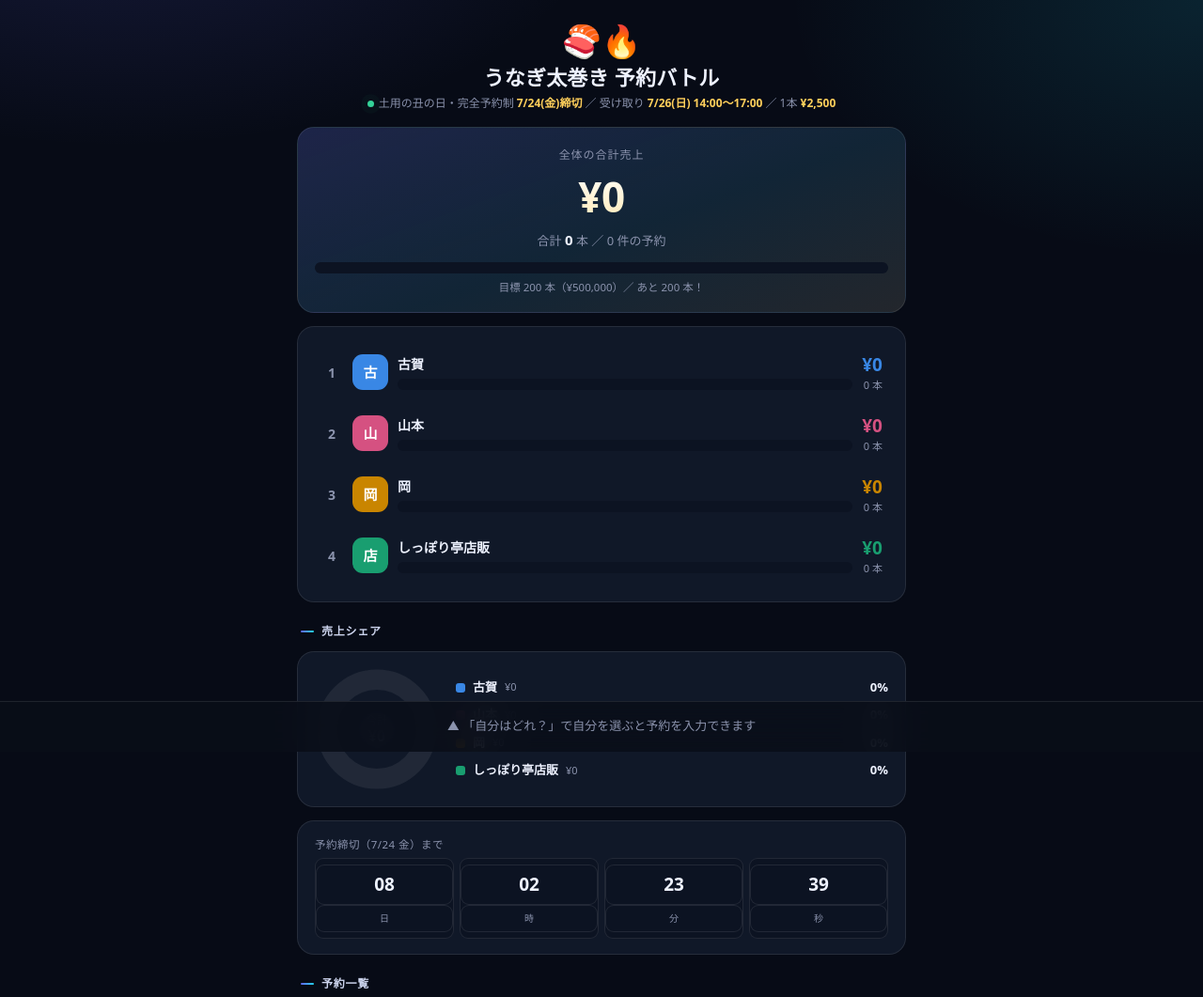
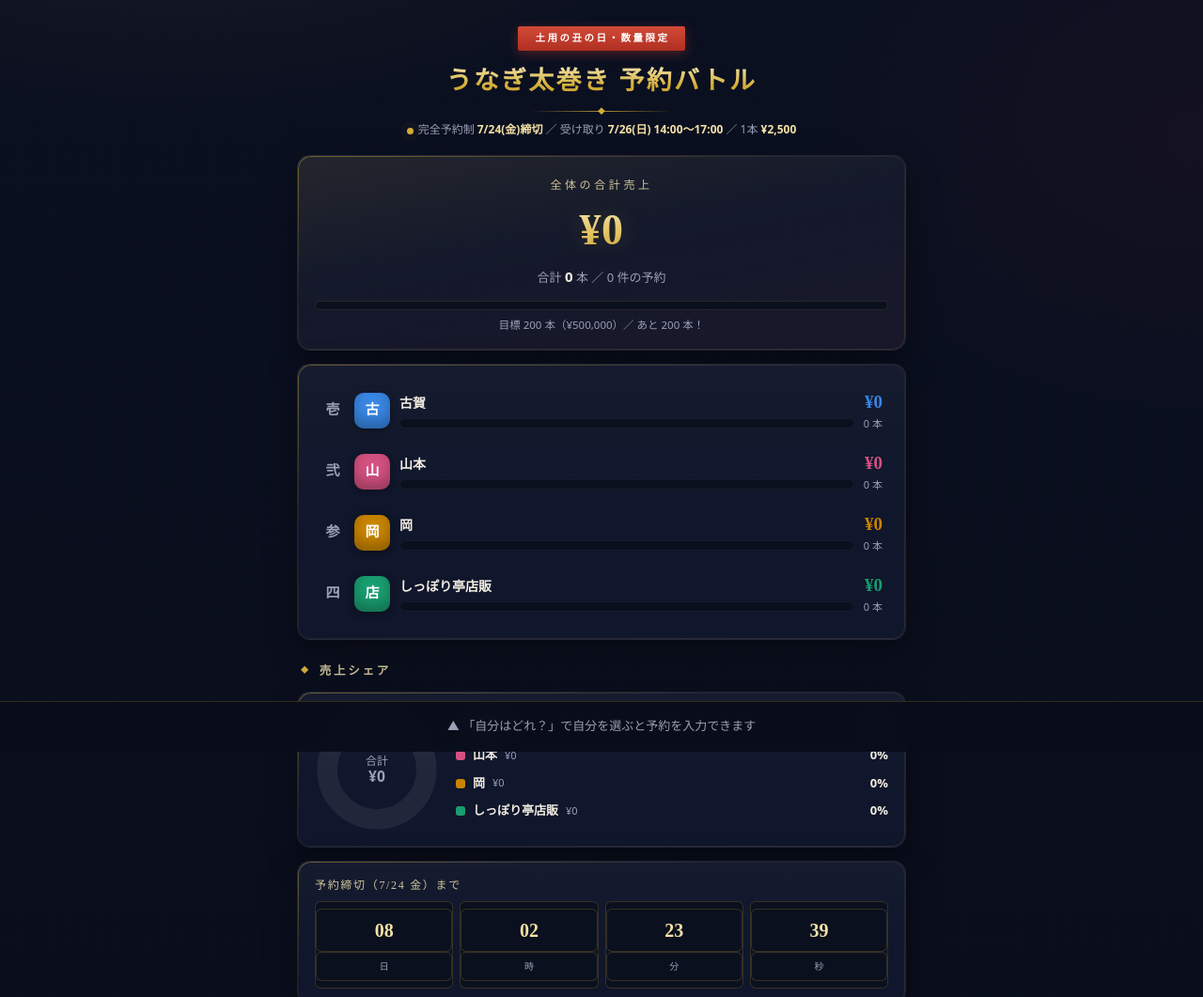
Before and after one commit to j11046rk-commits/abet-news, an Astro site in the folder site/: page /futomaki in a window 1280 px wide. Shown: the top 1061 px of the page at 94% size. Built offline with nearby package versions, Linux system fonts and the light colour scheme; Astro itself is replaced by a stand-in of ours; no server answers; the database is empty.

Commit message:
style(futomaki): 和モダン漆黒×金に全面リデザイン
- チラシ準拠の藍黒地・金の面取りボーダー・明朝体の見出し/数字
- 売上ヒーローを金グラデ、進捗/ボタンを金塗、順位を漢数字(壱弐参四)に
- 朱の帯バッジ「土用の丑の日・数量限定」、紙吹雪を金箔パレットに
- 機能・レイアウト構造は不変（色とタイポグラフィのみ）

Co-Authored-By: Claude Opus 4.8 <noreply@anthropic.com>

```diff
--- a/site/src/pages/futomaki.astro
+++ b/site/src/pages/futomaki.astro
@@ -27,13 +27,16 @@ const nf0 = new Intl.NumberFormat('ja-JP');
     <meta charset="utf-8" />
     <meta name="viewport" content="width=device-width, initial-scale=1, maximum-scale=1" />
     <meta name="robots" content="noindex,nofollow" />
-    <meta name="theme-color" content="#070b16" />
+    <meta name="theme-color" content="#0a0e1d" />
     <title>うなぎ太巻き 予約バトル｜しっぽり亭</title>
     <style is:global>
       :root {
-        --bg: #070b16; --surface: #101828; --surface2: #0c1322; --line: rgba(255,255,255,.09);
-        --txt: #eef2ff; --muted: #8b93ad; --gold: #ffcf5b;
-        --g1: #6366f1; --g2: #22d3ee;
+        --bg: #0a0e1d; --surface: #10162b; --surface2: #0b101f;
+        --line: rgba(212,175,55,.20); --line2: rgba(255,255,255,.06);
+        --txt: #f2eee3; --muted: #9aa0b5;
+        --gold: #d4af37; --gold-l: #f3e0a5; --gold-d: #a8842b;
+        --shu: #cf3e2e;
+        --serif: "Hiragino Mincho ProN", "Yu Mincho", "Noto Serif JP", serif;
       }
       * { box-sizing: border-box; -webkit-tap-highlight-color: transparent; }
       /* 連打対策: ダブルタップズーム無効＋テキスト選択防止 */
@@ -43,63 +46,80 @@ const nf0 = new Intl.NumberFormat('ja-JP');
         font-family: system-ui, -apple-system, "Hiragino Kaku Gothic ProN", "Noto Sans JP", sans-serif;
         line-height: 1.5; -webkit-font-smoothing: antialiased;
         background:
-          radial-gradient(900px 500px at 10% -8%, rgba(99,102,241,.18), transparent 60%),
-          radial-gradient(800px 500px at 100% 0%, rgba(34,211,238,.12), transparent 55%),
-          radial-gradient(700px 600px at 80% 110%, rgba(255,207,91,.10), transparent 60%),
-          var(--bg);
+          radial-gradient(1000px 520px at 15% -10%, rgba(212,175,55,.09), transparent 60%),
+          radial-gradient(760px 540px at 100% 8%, rgba(207,62,46,.05), transparent 55%),
+          radial-gradient(900px 700px at 72% 115%, rgba(212,175,55,.07), transparent 60%),
+          linear-gradient(180deg, #0b1021, #090d18);
         min-height: 100vh; overflow-x: hidden;
       }
-      .wrap { max-width: 680px; margin: 0 auto; padding: 20px 16px 40px; }
-      .card { background: var(--surface); border: 1px solid var(--line); border-radius: 18px; padding: 16px 18px;
-        backdrop-filter: blur(12px); }
+      .wrap { max-width: 680px; margin: 0 auto; padding: 22px 16px 40px; }
+      .card { position: relative; background: linear-gradient(180deg, rgba(255,255,255,.022), rgba(255,255,255,0) 55%), var(--surface);
+        border: 1px solid var(--line2); border-radius: 14px; padding: 16px 18px;
+        box-shadow: 0 12px 34px rgba(0,0,0,.38); }
+      /* 金の面取りボーダー（上辺から差す光） */
+      .card::before { content:''; position:absolute; inset:0; border-radius:14px; padding:1px; pointer-events:none;
+        background: linear-gradient(165deg, rgba(212,175,55,.45), rgba(212,175,55,.05) 38%, rgba(212,175,55,.14) 90%);
+        -webkit-mask: linear-gradient(#fff 0 0) content-box, linear-gradient(#fff 0 0);
+        -webkit-mask-composite: xor; mask-composite: exclude; }
       .mb { margin-bottom: 14px; }
 
-      header.top { text-align: center; margin: 6px 0 16px; }
-      header.top .emoji { font-size: 34px; line-height: 1; }
-      header.top h1 { font-size: 22px; margin: 6px 0 2px; font-weight: 800; letter-spacing: .01em; }
+      header.top { text-align: center; margin: 4px 0 18px; }
+      .badge-shu { display:inline-block; background: linear-gradient(180deg, #d24a37, #b02f22);
+        color:#fff; font-size:10.5px; font-weight:700; letter-spacing:.24em; padding:5px 16px 5px 18px; border-radius:2px;
+        box-shadow: 0 3px 12px rgba(207,62,46,.35); font-family: var(--serif); }
+      header.top h1 { font-family: var(--serif); font-size: 27px; margin: 12px 0 0; font-weight: 700; letter-spacing:.08em;
+        background: linear-gradient(180deg, #f8ecc2, #d4af37 62%, #c39a30); -webkit-background-clip: text; background-clip: text; color: transparent; }
+      .orn { width: 150px; height: 1px; margin: 12px auto 10px; position: relative;
+        background: linear-gradient(90deg, transparent, rgba(212,175,55,.8), transparent); }
+      .orn::after { content:'◆'; position:absolute; top:-6px; left:50%; transform:translateX(-50%);
+        color: var(--gold); font-size: 8px; background: transparent; }
       header.top .sub { font-size: 12px; color: var(--muted); }
-      header.top .sub b { color: var(--gold); font-weight: 700; }
-      .livedot { display:inline-block; width:7px; height:7px; border-radius:50%; background:#34d399;
-        margin-right:5px; box-shadow:0 0 0 0 rgba(52,211,153,.7); animation:pulse 2s infinite; vertical-align:middle; }
-      @keyframes pulse { 0%{box-shadow:0 0 0 0 rgba(52,211,153,.6);} 70%{box-shadow:0 0 0 7px rgba(52,211,153,0);} 100%{box-shadow:0 0 0 0 rgba(52,211,153,0);} }
+      header.top .sub b { color: var(--gold-l); font-weight: 700; }
+      .livedot { display:inline-block; width:7px; height:7px; border-radius:50%; background:var(--gold);
+        margin-right:5px; box-shadow:0 0 0 0 rgba(212,175,55,.7); animation:pulse 2s infinite; vertical-align:middle; }
+      @keyframes pulse { 0%{box-shadow:0 0 0 0 rgba(212,175,55,.55);} 70%{box-shadow:0 0 0 7px rgba(212,175,55,0);} 100%{box-shadow:0 0 0 0 rgba(212,175,55,0);} }
 
       /* ===== 売上ヒーロー（最上部） ===== */
-      .salescard { position: relative; overflow: hidden; text-align: center; padding: 20px 18px 18px;
-        background: linear-gradient(160deg, rgba(99,102,241,.16), rgba(34,211,238,.07) 55%, rgba(255,207,91,.08)), var(--surface); }
-      .salescard .lbl { font-size: 12px; color: var(--muted); letter-spacing:.08em; }
-      .salescard .yen { font-size: 44px; font-weight: 800; letter-spacing:-.01em; margin: 2px 0 0; font-variant-numeric: tabular-nums;
-        background: linear-gradient(180deg, #fff, #ffe9b3); -webkit-background-clip: text; background-clip: text; color: transparent; }
-      .salescard .qty { font-size: 13px; color: var(--muted); margin-top: 2px; }
+      .salescard { overflow: hidden; text-align: center; padding: 22px 18px 18px;
+        background: linear-gradient(170deg, rgba(212,175,55,.10), rgba(212,175,55,.02) 45%, rgba(207,62,46,.05)), var(--surface); }
+      .salescard .lbl { font-family: var(--serif); font-size: 12px; color: #cfc49a; letter-spacing:.3em; }
+      .salescard .yen { font-family: var(--serif); font-size: 46px; font-weight: 700; letter-spacing:.01em; margin: 4px 0 0; font-variant-numeric: tabular-nums;
+        background: linear-gradient(180deg, #faf0cd, #e5c565 55%, #c39a30); -webkit-background-clip: text; background-clip: text; color: transparent;
+        text-shadow: 0 0 24px rgba(212,175,55,.18); }
+      .salescard .qty { font-size: 13px; color: var(--muted); margin-top: 4px; }
       .salescard .qty b { color: var(--txt); font-size: 15px; font-variant-numeric: tabular-nums; }
-      .pbar { height: 12px; border-radius: 8px; background: var(--surface2); overflow: hidden; margin-top: 12px; }
-      .pbar > span { display:block; height:100%; border-radius:8px; background: linear-gradient(90deg, var(--g1), var(--g2)); transition: width .6s cubic-bezier(.2,.8,.2,1); }
-      .goaltxt { font-size:11.5px; color:var(--muted); margin-top:6px; }
+      .pbar { height: 10px; border-radius: 6px; background: var(--surface2); overflow: hidden; margin-top: 14px;
+        border: 1px solid rgba(212,175,55,.14); }
+      .pbar > span { display:block; height:100%; border-radius:6px; background: linear-gradient(90deg, var(--gold-d), var(--gold-l)); transition: width .6s cubic-bezier(.2,.8,.2,1); }
+      .goaltxt { font-size:11.5px; color:var(--muted); margin-top:7px; }
 
       /* 各人売上ランキング */
-      .row { display:grid; grid-template-columns: 24px 38px 1fr auto; align-items:center; gap:10px; padding:10px 6px; border-radius:12px; }
-      .row.me { background: rgba(255,255,255,.05); }
-      .rank { font-size:14px; font-weight:800; color:var(--muted); text-align:center; }
-      .rank.first { color: var(--gold); }
-      .avatar { width:38px; height:38px; border-radius:11px; display:grid; place-items:center; font-weight:800; font-size:15px; color:#fff; flex:none; }
+      .row { display:grid; grid-template-columns: 26px 38px 1fr auto; align-items:center; gap:10px; padding:10px 6px; border-radius:10px; }
+      .row.me { background: rgba(212,175,55,.06); }
+      .rank { font-family: var(--serif); font-size:15px; font-weight:700; color:var(--muted); text-align:center; }
+      .rank.first { color: var(--gold-l); text-shadow: 0 0 12px rgba(212,175,55,.45); }
+      .avatar { width:38px; height:38px; border-radius:10px; display:grid; place-items:center; font-weight:800; font-size:15px; color:#fff; flex:none;
+        font-family: var(--serif); box-shadow: inset 0 -8px 14px rgba(0,0,0,.28), 0 2px 8px rgba(0,0,0,.35); }
       .pname { font-weight:700; font-size:14px; display:flex; align-items:center; gap:6px; }
-      .pbar2 { height:12px; border-radius:8px; background: var(--surface2); overflow:hidden; margin-top:5px; }
-      .pbar2 > span { display:block; height:100%; border-radius:8px; transition: width .7s cubic-bezier(.2,.8,.2,1); }
+      .pbar2 { height:11px; border-radius:6px; background: var(--surface2); overflow:hidden; margin-top:6px; border:1px solid rgba(255,255,255,.05); }
+      .pbar2 > span { display:block; height:100%; border-radius:6px; transition: width .7s cubic-bezier(.2,.8,.2,1);
+        box-shadow: inset 0 -4px 6px rgba(0,0,0,.25); }
       .psales { text-align:right; }
-      .psales .y { font-size:19px; font-weight:800; font-variant-numeric:tabular-nums; }
+      .psales .y { font-family: var(--serif); font-size:19px; font-weight:700; font-variant-numeric:tabular-nums; }
       .psales .q { font-size:11px; color:var(--muted); font-variant-numeric:tabular-nums; }
       .bump { animation: bump .5s ease; }
       @keyframes bump { 0%{transform:scale(1);} 35%{transform:scale(1.22);} 100%{transform:scale(1);} }
 
-      .cd { display:flex; gap:6px; margin-top:6px; }
-      .cd div { background: var(--surface2); border:1px solid var(--line); border-radius:9px; padding:6px 0; text-align:center; flex:1; }
-      .cd .n { font-size:19px; font-weight:800; font-variant-numeric:tabular-nums; }
+      .cd { display:flex; gap:7px; margin-top:8px; }
+      .cd div { background: var(--surface2); border:1px solid var(--line); border-radius:6px; padding:7px 0; text-align:center; flex:1; }
+      .cd .n { font-family: var(--serif); font-size:20px; font-weight:700; color:var(--gold-l); font-variant-numeric:tabular-nums; }
       .cd .u { font-size:10px; color:var(--muted); }
-      .stat .lbl { font-size:11.5px; color:var(--muted); letter-spacing:.04em; }
+      .stat .lbl { font-family: var(--serif); font-size:12px; color:#cfc49a; letter-spacing:.14em; }
 
-      .sec { font-size: 12px; font-weight: 700; color:#cdd5ee; letter-spacing:.06em; margin: 22px 4px 12px; text-transform: uppercase;
-        display:flex; align-items:center; gap:8px; }
-      .sec::before { content:''; width:14px; height:2px; border-radius:2px; background: linear-gradient(90deg,var(--g1),var(--g2)); }
-      .sec .cnt { color: var(--muted); font-weight: 600; }
+      .sec { font-family: var(--serif); font-size: 12.5px; font-weight: 700; color:#cfc49a; letter-spacing:.22em; margin: 24px 4px 12px;
+        display:flex; align-items:center; gap:9px; }
+      .sec::before { content:'◆'; color: var(--gold); font-size: 8px; }
+      .sec .cnt { color: var(--muted); font-weight: 600; letter-spacing:.06em; }
 
       /* 予約一覧 */
       .resv { display:flex; align-items:center; gap:10px; padding:9px 4px; border-bottom:1px solid var(--line); font-size:13.5px; }
@@ -110,9 +130,9 @@ const nf0 = new Intl.NumberFormat('ja-JP');
       .resv .q { margin-left:auto; font-weight:800; font-variant-numeric:tabular-nums; flex:none; }
       .resv .yen2 { font-size:11px; color:var(--muted); flex:none; font-variant-numeric:tabular-nums; }
       .resv .del { flex:none; border:0; background:none; color:var(--muted); font-size:15px; cursor:pointer; padding:4px 6px; }
-      .resv .del:active { color:#fb7185; }
+      .resv .del:active { color:var(--shu); }
       .more { text-align:center; padding-top:8px; }
-      .more button { background:none; border:0; color:var(--g2); font-size:12.5px; font-weight:700; cursor:pointer; }
+      .more button { background:none; border:0; color:var(--gold); font-size:12.5px; font-weight:700; cursor:pointer; }
 
       svg text { fill: var(--muted); font-size: 10.5px; }
 
@@ -127,50 +147,52 @@ const nf0 = new Intl.NumberFormat('ja-JP');
       .slg .pct { margin-left:auto; font-weight:800; font-variant-numeric:tabular-nums; flex:none; }
 
       .who { display:flex; flex-wrap:wrap; gap:8px; }
-      .chip { flex:1 1 auto; min-width: 68px; text-align:center; padding:10px 8px; border-radius:12px; cursor:pointer;
-        border:1px solid var(--line); background: var(--surface2); font-weight:700; font-size:13.5px; color:var(--txt); }
-      .chip[aria-pressed="true"] { border-color: transparent; color:#fff; }
+      .chip { flex:1 1 auto; min-width: 68px; text-align:center; padding:10px 8px; border-radius:8px; cursor:pointer;
+        border:1px solid var(--line2); background: var(--surface2); font-weight:700; font-size:13.5px; color:var(--txt); }
+      .chip[aria-pressed="true"] { border-color: rgba(255,255,255,.25); color:#fff; box-shadow: 0 4px 14px rgba(0,0,0,.4); }
 
       /* 予約の編集（自分の分のみ） */
       .resv .act2 { display:flex; gap:2px; flex:none; }
       .resv .edit { flex:none; border:0; background:none; color:var(--muted); font-size:14px; cursor:pointer; padding:4px 6px; }
-      .resv .edit:active { color:var(--g2); }
+      .resv .edit:active { color:var(--gold); }
       .resv.editing { flex-wrap:wrap; }
       .ewrap { flex:1 1 100%; display:flex; flex-direction:column; gap:8px; padding:4px 0 2px; }
-      .einp { width:100%; background:var(--surface2); border:1px solid var(--line); border-radius:10px; color:#fff; font-size:14.5px; padding:9px 11px; outline:none; }
-      .einp:focus { border-color:var(--g2); }
+      .einp { width:100%; background:var(--surface2); border:1px solid var(--line2); border-radius:8px; color:var(--txt); font-size:14.5px; padding:9px 11px; outline:none; }
+      .einp:focus { border-color:var(--gold); }
       .erow { display:flex; align-items:center; gap:8px; }
       .stepper.mini button { width:36px; height:36px; font-size:16px; }
       .stepper.mini .qv { min-width:44px; font-size:15px; }
       .eyen { font-size:12px; color:var(--muted); flex:1; text-align:center; font-variant-numeric:tabular-nums; }
-      .esave { border:0; border-radius:10px; padding:9px 16px; font-size:13.5px; font-weight:800; color:#fff; cursor:pointer; background:linear-gradient(135deg,var(--g1),var(--g2)); }
-      .ecancel { border:1px solid var(--line); border-radius:10px; padding:9px 12px; font-size:13.5px; font-weight:700; color:var(--muted); background:var(--surface2); cursor:pointer; }
+      .esave { border:0; border-radius:8px; padding:9px 16px; font-size:13.5px; font-weight:800; color:#221a06; cursor:pointer;
+        background:linear-gradient(180deg,#f0d894,#c9a53a); box-shadow: 0 4px 12px rgba(212,175,55,.3); }
+      .ecancel { border:1px solid var(--line2); border-radius:8px; padding:9px 12px; font-size:13.5px; font-weight:700; color:var(--muted); background:var(--surface2); cursor:pointer; }
 
       /* ===== 下部固定: 予約入力 ===== */
       .dock { position: fixed; left:0; right:0; bottom:0; z-index:20; padding: 10px 12px calc(12px + env(safe-area-inset-bottom));
-        background: rgba(10,14,24,.88); backdrop-filter: blur(14px); border-top:1px solid var(--line); }
+        background: rgba(9,13,24,.92); backdrop-filter: blur(14px); border-top:1px solid var(--line); }
       .dock .inner { max-width:680px; margin:0 auto; }
       .dock .prompt { text-align:center; color:var(--muted); font-size:13px; padding:6px 0; }
       .dock .l1 { display:flex; align-items:center; gap:8px; }
-      .dock .miniava { width:34px; height:34px; border-radius:10px; display:grid; place-items:center; font-weight:800; color:#fff; flex:none; }
-      .dock input[type="text"] { flex:1; min-width:0; background: var(--surface2); border:1px solid var(--line); border-radius:11px;
-        color:#fff; font-size:15px; padding:11px 12px; outline:none; }
-      .dock input:focus { border-color: var(--g2); }
+      .dock .miniava { width:34px; height:34px; border-radius:8px; display:grid; place-items:center; font-weight:800; color:#fff; flex:none;
+        font-family: var(--serif); box-shadow: inset 0 -6px 10px rgba(0,0,0,.28); }
+      .dock input[type="text"] { flex:1; min-width:0; background: var(--surface2); border:1px solid var(--line2); border-radius:8px;
+        color:var(--txt); font-size:15px; padding:11px 12px; outline:none; }
+      .dock input:focus { border-color: var(--gold); }
       .dock .l2 { display:flex; align-items:center; gap:8px; margin-top:8px; }
-      .stepper { display:flex; align-items:center; gap:0; border:1px solid var(--line); border-radius:11px; background:var(--surface2); overflow:hidden; }
-      .stepper button { width:44px; height:44px; border:0; background:none; color:var(--txt); font-size:19px; font-weight:800; cursor:pointer; }
-      .stepper button:active { background: rgba(255,255,255,.06); }
+      .stepper { display:flex; align-items:center; gap:0; border:1px solid var(--line2); border-radius:8px; background:var(--surface2); overflow:hidden; }
+      .stepper button { width:44px; height:44px; border:0; background:none; color:var(--gold-l); font-size:19px; font-weight:800; cursor:pointer; }
+      .stepper button:active { background: rgba(212,175,55,.10); }
       .stepper .qv { min-width:52px; text-align:center; font-size:17px; font-weight:800; font-variant-numeric:tabular-nums; }
       .stepper .qv small { font-size:11px; color:var(--muted); font-weight:700; }
       .dock .amount { font-size:12px; color:var(--muted); font-variant-numeric:tabular-nums; flex:1; text-align:center; }
-      .btnadd { border:0; border-radius:12px; padding: 12px 20px; font-size:15px; font-weight:800; color:#fff; cursor:pointer;
-        background: linear-gradient(135deg, var(--g1), var(--g2)); box-shadow:0 6px 16px rgba(99,102,241,.4); }
+      .btnadd { border:0; border-radius:8px; padding: 12px 20px; font-size:15px; font-weight:800; color:#221a06; cursor:pointer;
+        background: linear-gradient(180deg, #f3df9b, #cfa93c 70%, #b8922e); box-shadow:0 6px 18px rgba(212,175,55,.32); }
       .btnadd:active { transform: translateY(1px) scale(.98); }
       .btnadd:disabled { opacity:.5; }
 
       #toasts { position: fixed; top: 12px; left:0; right:0; z-index:30; display:flex; flex-direction:column; align-items:center; gap:6px; pointer-events:none; }
-      .toast { background: rgba(16,24,40,.95); border:1px solid var(--line); border-radius:999px; padding:7px 14px; font-size:13px; font-weight:700;
-        box-shadow:0 8px 24px rgba(0,0,0,.4); animation: tin .3s ease, tout .3s ease 2.1s forwards; }
+      .toast { background: rgba(12,17,32,.96); border:1px solid var(--line); border-radius:999px; padding:7px 14px; font-size:13px; font-weight:700;
+        box-shadow:0 8px 24px rgba(0,0,0,.45); animation: tin .3s ease, tout .3s ease 2.1s forwards; }
       @keyframes tin { from{opacity:0; transform:translateY(-8px);} to{opacity:1;} }
       @keyframes tout { to{opacity:0; transform:translateY(-8px);} }
       .conf { position: fixed; z-index: 40; top: -12px; width: 9px; height: 14px; border-radius: 2px; pointer-events:none; }
@@ -186,9 +208,10 @@ const nf0 = new Intl.NumberFormat('ja-JP');
     <div id="toasts"></div>
     <div class="wrap">
       <header class="top">
-        <div class="emoji">🍣🔥</div>
+        <div class="badge-shu">土用の丑の日・数量限定</div>
         <h1>うなぎ太巻き 予約バトル</h1>
-        <div class="sub"><span class="livedot"></span>土用の丑の日・完全予約制 <b>7/24(金)締切</b> ／ 受け取り <b>7/26(日) 14:00〜17:00</b> ／ 1本 <b>¥{nf0.format(PRICE)}</b></div>
+        <div class="orn"></div>
+        <div class="sub"><span class="livedot"></span>完全予約制 <b>7/24(金)締切</b> ／ 受け取り <b>7/26(日) 14:00〜17:00</b> ／ 1本 <b>¥{nf0.format(PRICE)}</b></div>
       </header>
 
       {!configured ? (
@@ -319,7 +342,8 @@ const nf0 = new Intl.NumberFormat('ja-JP');
           } catch(e){}
         }
         function confetti(color){
-          const cols = [color, '#ffcf5b', '#22d3ee', '#fff'];
+          // 金箔が舞うイメージ（プレイヤー色＋金3種＋朱）
+          const cols = [color, '#f3e0a5', '#d4af37', '#fff8e1', '#cf3e2e'];
           for (let i=0;i<26;i++){
             const d = document.createElement('div');
             d.className='conf'; d.style.background = cols[i%cols.length];
@@ -360,8 +384,9 @@ const nf0 = new Intl.NumberFormat('ja-JP');
             const q = t[p.name], row = document.createElement('div');
             row.className = 'row' + (p.name===me?' me':'');
             const w = Math.max(q>0?6:0, q/max*100);
+            const KANJI = ['壱','弐','参','四'];
             row.innerHTML =
-              '<div class="rank '+(i===0&&q>0?'first':'')+'">'+(i+1)+'</div>' +
+              '<div class="rank '+(i===0&&q>0?'first':'')+'">'+(KANJI[i]||i+1)+'</div>' +
               '<div class="avatar" style="background:'+p.color+'">'+p.initial+'</div>' +
               '<div><div class="pname">'+p.name+(i===0&&q>0?' <span>👑</span>':'')+'</div>' +
                 '<div class="pbar2"><span style="width:'+w+'%;background:'+p.color+'"></span></div></div>' +
@@ -391,7 +416,7 @@ const nf0 = new Intl.NumberFormat('ja-JP');
           const yen = qty*PRICE;
           const yenLabel = yen >= 10000 ? (Math.round(yen/1000)/10)+'万' : fmt(yen);
           svg += '<text x="55" y="51" text-anchor="middle" style="font-size:10px">合計</text>';
-          svg += '<text x="55" y="66" text-anchor="middle" style="font-size:13px;font-weight:800" fill="#eef2ff">¥'+yenLabel+'</text></svg>';
+          svg += '<text x="55" y="66" text-anchor="middle" style="font-size:13px;font-weight:800" fill="#f3e0a5">¥'+yenLabel+'</text></svg>';
           let lg = '<div class="slg">';
           [...PLAYERS].sort((a,b)=>t[b.name]-t[a.name]).forEach(p => {
             const pc = qty > 0 ? Math.round(t[p.name]/qty*100) : 0;
```
